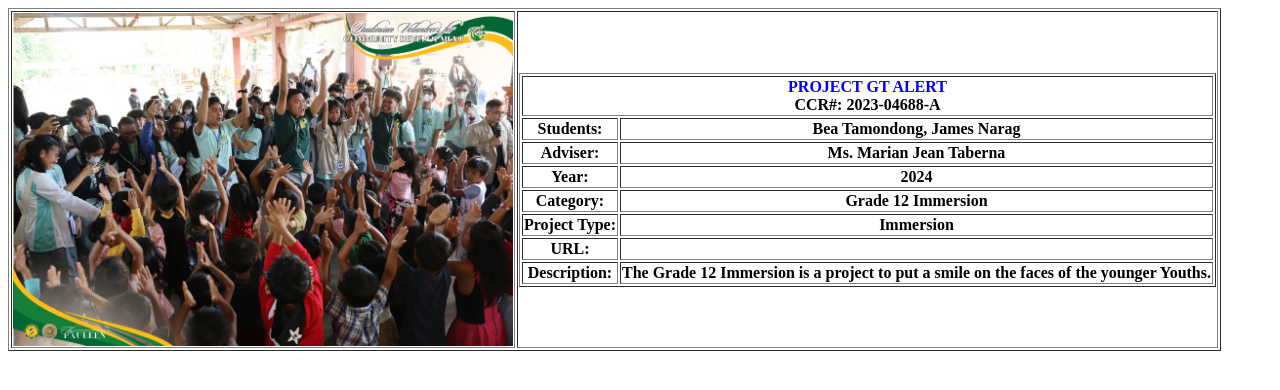
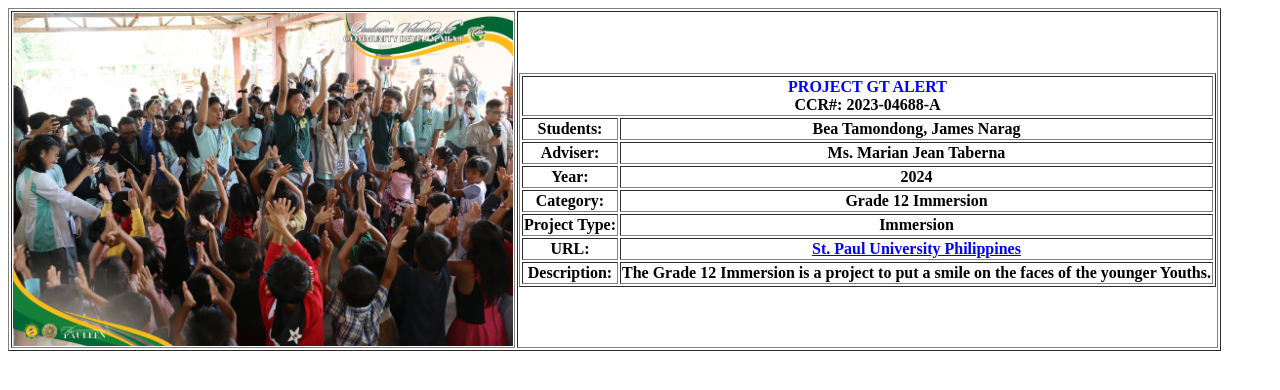
Before and after one commit to dealanat/Jabera3, a plain HTML site: page index.html in a window 1280 px wide. Drawn offline with Linux system fonts and the light colour scheme.

Commit message:
Update index.html

```diff
--- a/index.html
+++ b/index.html
@@ -22,7 +22,7 @@
 	<th>Immersion</th>
 	<tr>
 	<th><b>URL:</b></th>
-	<th><a href="https://spup.edu.ph/"></a></th>
+	<th><a href="https://spup.edu.ph/">St. Paul University Philippines</a></th>
 	<tr>
 	<th><b>Description:</b></th>
 	<th>The Grade 12 Immersion is a project to put a smile on the faces of the younger Youths.</th>
```
